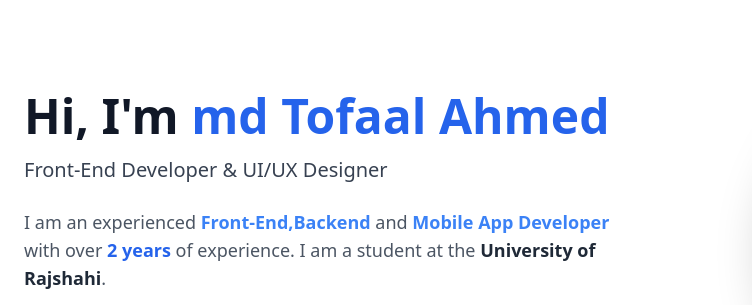
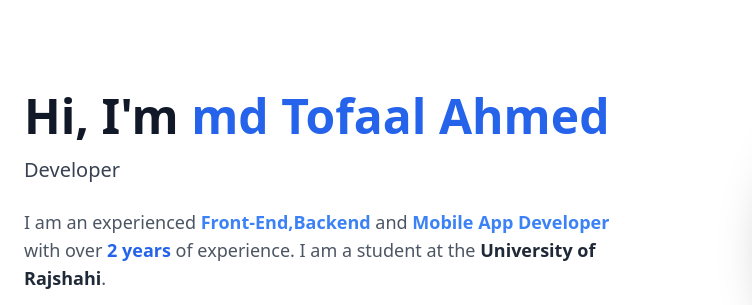
Before and after one commit to Tofaal9152/raaj-protfolio, a plain HTML site: page index.html in a window 1280 px wide. Shown: the part 184-489 px from the top of the page, 0-752 px from the left. Drawn offline with nearby package versions, Linux system fonts and the light colour scheme; grey boxes are pictures that could not be loaded.

Commit message:
Update index.html

```diff
--- a/index.html
+++ b/index.html
@@ -32,7 +32,7 @@
         <h2 class="text-4xl md:text-5xl font-extrabold text-gray-900 leading-tight">
           Hi, I'm <span class="text-blue-600">md Tofaal Ahmed</span>
         </h2>
-        <p class="mt-4 text-lg md:text-xl font-medium text-gray-700">Front-End Developer & UI/UX Designer</p>
+        <p class="mt-4 text-lg md:text-xl font-medium text-gray-700">Developer</p>
         <p class="mt-6 text-gray-600 text-base md:text-lg leading-relaxed">
           I am an experienced <span class="font-semibold text-blue-500">Front-End,Backend</span> and
           <span class="font-semibold text-blue-500">Mobile App Developer</span> with over <span class="text-blue-600 font-semibold">2 years</span>
```
